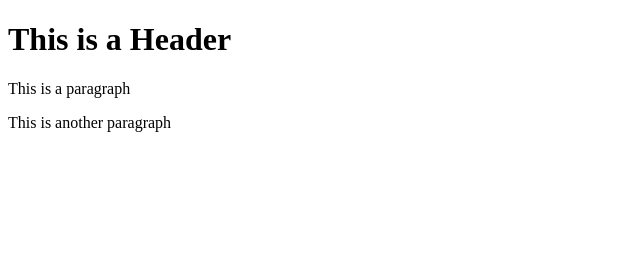
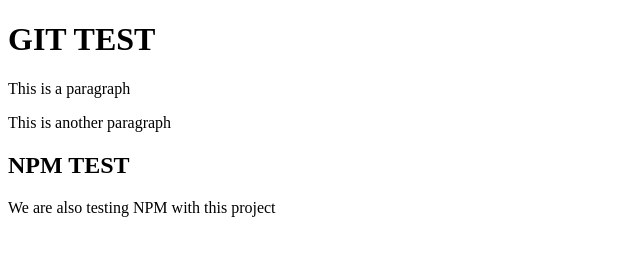
Before and after one commit to tksnate/git-test, a website: page index.html in a window 1280 px wide. Shown: the whole page, without its empty margins (0-640 px from the left). Drawn offline with Linux system fonts and the light colour scheme.

Commit message:
changes to index

```diff
--- a/index.html
+++ b/index.html
@@ -1,8 +1,10 @@
 <!DOCTYPE html>
 <html>
   <body>
-    <h1>This is a Header</h1>
+    <h1>GIT TEST</h1>
     <p>This is a paragraph</p>
     <p>This is another paragraph</p>
+    <h2>NPM TEST</h2>
+    <p>We are also testing NPM with this project</p>
   </body>
 </html>
```
